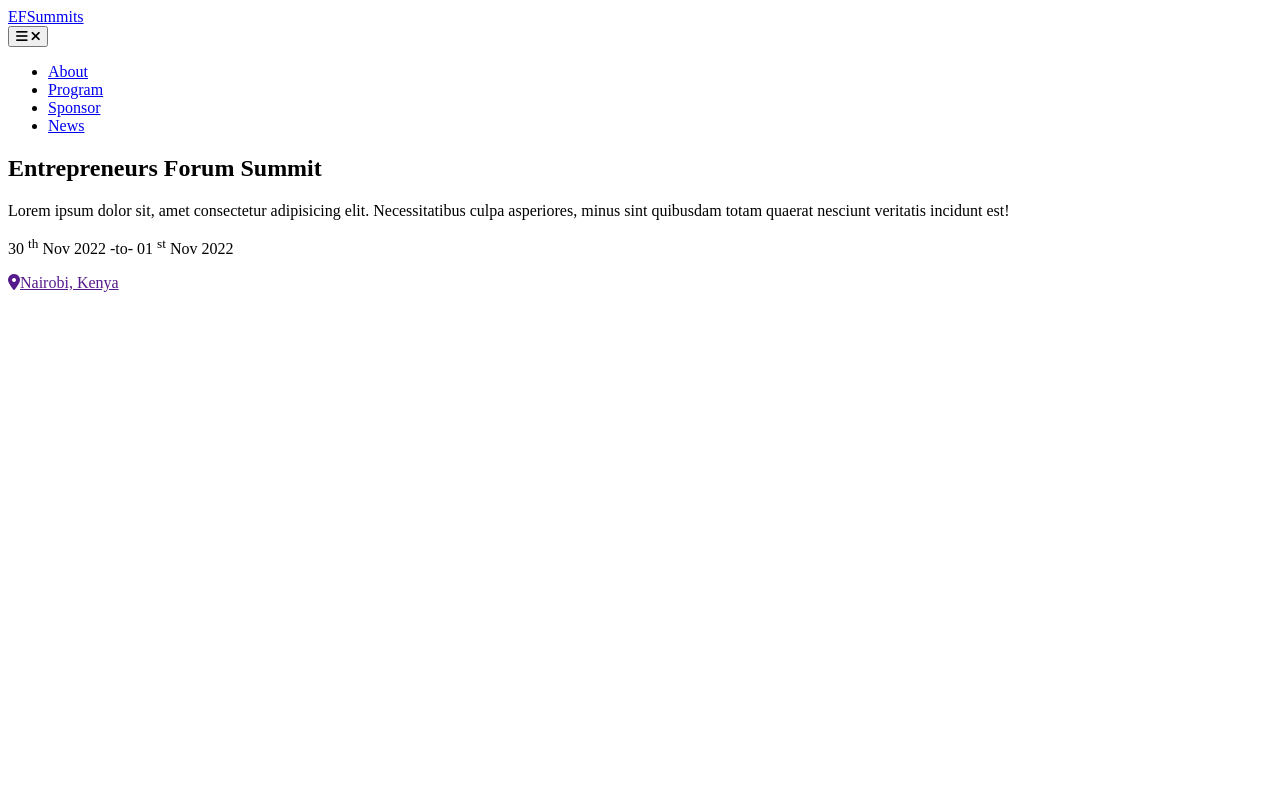
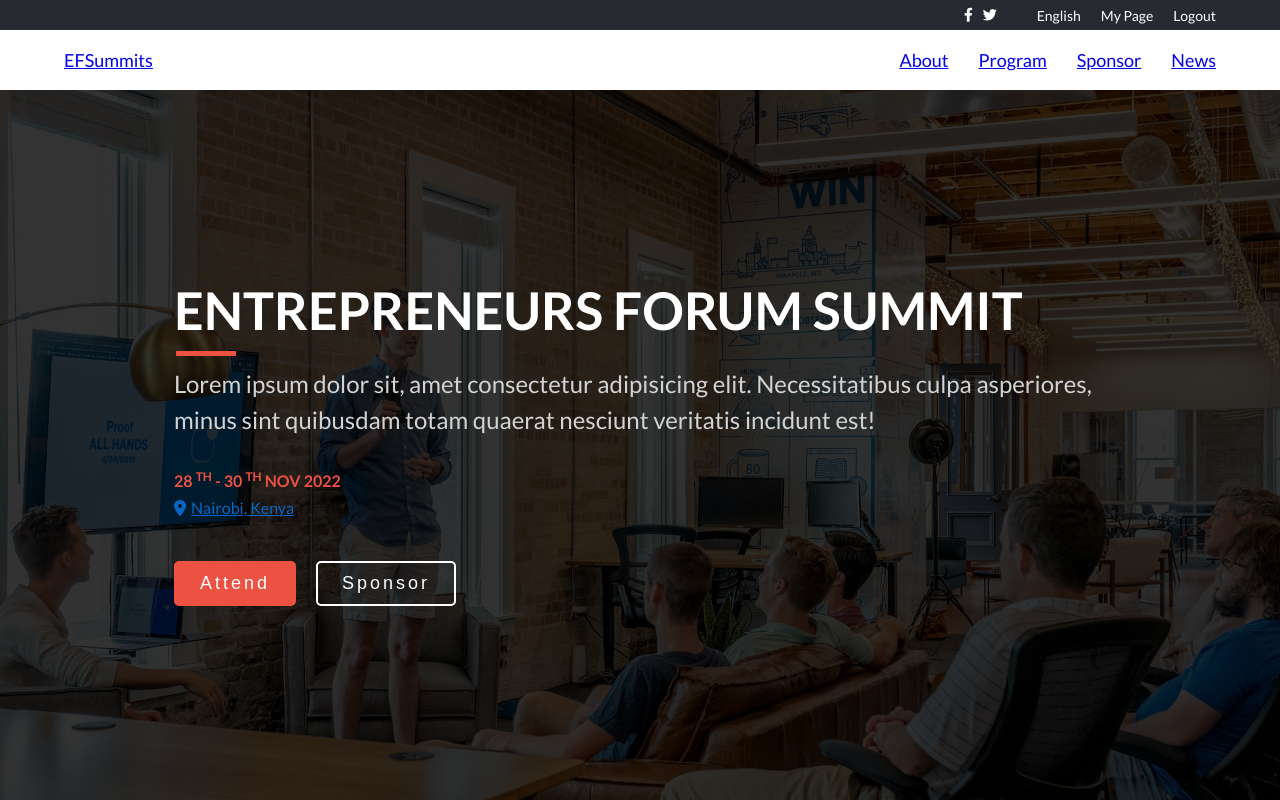
Before and after one commit to serengia/Entrepreneurs-Forum-Summit---Capstone-Project, a website: page index.html in a window 1280 px wide. Drawn offline with Linux system fonts and the light colour scheme.

Commit message:
Add styles to header and hero section

```diff
--- a/index.html
+++ b/index.html
@@ -12,14 +12,29 @@
     <link rel="stylesheet" href="https://cdnjs.cloudflare.com/ajax/libs/font-awesome/6.2.0/css/all.min.css"
         integrity="sha512-xh6O/CkQoPOWDdYTDqeRdPCVd1SpvCA9XXcUnZS2FmJNp1coAFzvtCN9BmamE+4aHK8yyUHUSCcJHgXloTyT2A=="
         crossorigin="anonymous" referrerpolicy="no-referrer" />
-    <link rel="stylesheet" href="style.css">
+    <link rel="stylesheet" href="css/style.css">
     <script defer src="script.js"></script>
     <title>Entrepreneurs Forum Summit</title>
 </head>
 
 <body>
     <header class="header">
-        <div class="header-container row">
+        <div class="header-top">
+            <div class="header-top-container row">
+                <div class="social-links">
+                    <i class="fa-brands fa-facebook-f"></i>
+                    <i class="fa-brands fa-twitter"></i>
+                </div>
+
+                <ul class="user-links">
+                    <li>English</li>
+                    <li>My Page</li>
+                    <li>Logout</li>
+                </ul>
+
+            </div>
+        </div>
+        <div class="header-bottom row">
             <a href="/" class="logo">EFSummits</a>
             <nav class="nav">
                 <button class="menu-button">
@@ -38,12 +53,17 @@
     <main class="main">
         <section class="section-hero">
             <div class="hero-container row">
-                <h1 class="header-primary">Entrepreneurs Forum Summit</h1>
-                <p>Lorem ipsum dolor sit, amet consectetur adipisicing elit. Necessitatibus culpa asperiores, minus sint
+                <h1 class="heading-primary">Entrepreneurs Forum Summit</h1>
+                <p class="m-t-m">Lorem ipsum dolor sit, amet consectetur adipisicing elit. Necessitatibus culpa
+                    asperiores, minus sint
                     quibusdam totam quaerat nesciunt veritatis incidunt est!</p>
-                <div class="event-details">
-                    <p>30 <sup>th</sup> Nov 2022 -to- 01 <sup>st</sup> Nov 2022</p>
+                <div class="event-details m-t-m">
+                    <p>28 <sup>th</sup> - 30 <sup>th</sup> Nov 2022 </p>
                     <a href=""><i class="fa-solid fa-location-dot"></i>Nairobi, Kenya</a>
+                </div>
+                <div class="header-buttons m-t-l">
+                    <button class="btn btn-primary">Attend</button>
+                    <button class="btn btn-secondary">Sponsor</button>
                 </div>
             </div>
         </section>
--- /dev/null
+++ b/style.scss
@@ -0,0 +1,284 @@
+:root {
+  --color-primary: #272a31;
+  --color-secondary: #ec5242;
+  --color-grey-1: #d3d3d3;
+}
+
+*,
+*::after,
+*::before {
+  padding: 0;
+  margin: 0;
+  box-sizing: border-box;
+}
+
+html {
+  font-size: 62.5%;
+}
+
+body {
+  font-family: "Lato", sans-serif;
+  color: var(--color-primary);
+  font-size: 1.8rem;
+  line-height: 1.5;
+  font-weight: 400;
+}
+
+/* UTILITIES CLASSES */
+.row {
+  width: 90% !important;
+  margin: 0 auto !important;
+}
+
+.m-b-s {
+  margin-bottom: 2rem !important;
+}
+.m-b-m {
+  margin-bottom: 3rem !important;
+}
+.m-b-l {
+  margin-bottom: 4rem !important;
+}
+.m-b-xl {
+  margin-bottom: 6rem !important;
+}
+
+.m-t-s {
+  margin-top: 2rem !important;
+}
+.m-t-m {
+  margin-top: 3rem !important;
+}
+.m-t-l {
+  margin-top: 4rem !important;
+}
+.m-t-xl {
+  margin-top: 6rem !important;
+}
+
+/* HEADER SECTION */
+.header {
+  box-shadow: 0 0.5rem 1rem 0.2rem rgba(0, 0, 0, 0.05);
+}
+
+.header-top {
+  background-color: var(--color-primary);
+  height: 3rem;
+  color: #fff;
+
+  display: flex;
+  align-items: center;
+
+  .social-links {
+    margin-left: auto;
+    font-size: 1.4rem;
+    display: flex;
+    align-items: center;
+    gap: 1rem;
+  }
+
+  .user-links {
+    display: flex;
+    list-style: none;
+    gap: 2rem;
+    align-items: center;
+    font-size: 1.4rem;
+  }
+}
+
+.header-bottom {
+  min-height: 6rem;
+  display: flex;
+  align-items: center;
+  justify-content: space-between;
+}
+
+.header-top-container {
+  display: flex;
+  align-items: center;
+  gap: 4rem;
+}
+
+.header {
+  .nav {
+    display: flex;
+    align-items: center;
+  }
+
+  .nav-links {
+    display: flex;
+    align-items: center;
+    list-style: none;
+    gap: 3rem;
+  }
+}
+
+.menu-button {
+  display: none;
+}
+
+.heading-primary {
+  font-size: 5.2rem;
+  color: #fff;
+  text-transform: uppercase;
+  position: relative;
+  line-height: 1;
+
+  &::before {
+    content: "";
+    height: 0.5rem;
+    width: 6rem;
+    bottom: -2rem;
+    left: 0.2rem;
+    background-color: var(--color-secondary);
+
+    position: absolute;
+  }
+}
+
+/* HERO SECTION */
+.section-hero {
+  background-image: linear-gradient(rgba(0, 0, 0, 0.8), rgba(0, 0, 0, 0.8)),
+    url("../img/hero-entre.jpg");
+  min-height: calc(100vh - 9rem);
+  background-size: cover;
+  background-repeat: no-repeat;
+  background-position: center;
+
+  padding: 4rem 0;
+  display: flex;
+  flex-direction: column;
+  justify-content: center;
+}
+
+.hero-container {
+  padding: 0 11rem;
+  p {
+    color: var(--color-grey-1);
+    font-size: 2.4rem;
+  }
+}
+
+.event-details {
+  border-radius: 0.5rem;
+  align-self: flex-start;
+
+  p {
+    font-size: 1.6rem;
+    text-transform: uppercase;
+    color: var(--color-secondary);
+    font-weight: 600;
+
+    sup {
+      font-size: 1.2rem;
+    }
+  }
+
+  .fa-location-dot {
+    margin-right: 0.5rem;
+  }
+  a:link,
+  a:visited {
+    color: #0a66c2;
+    font-size: 1.6rem;
+  }
+
+  a:hover,
+  a:active {
+  }
+}
+
+.header-buttons {
+  display: flex;
+  gap: 2rem;
+}
+
+.btn {
+  cursor: pointer;
+  padding: 1rem 2.4rem;
+  border-radius: 0.5rem;
+  font-size: 1.8rem;
+  letter-spacing: 0.3rem;
+
+  &-primary {
+    background-color: var(--color-secondary);
+    border: solid 2px var(--color-secondary);
+    color: #fff;
+    transition: all 0.2s;
+
+    &:hover {
+      filter: brightness(0.7);
+    }
+  }
+  &-secondary {
+    background-color: transparent;
+    border: solid 2px #fff;
+    color: #fff;
+
+    transition: all 0.2s;
+
+    &:hover {
+      filter: brightness(0.7);
+    }
+  }
+}
+
+// Large devices (desktops, less than 1200px)
+@media (max-width: 1200px) {
+  .heading-primary {
+    font-size: 4.2rem;
+    line-height: 1;
+
+    &::before {
+      content: "";
+      width: 6rem;
+    }
+  }
+
+  .hero-container {
+    padding: 0 0;
+  }
+}
+// Medium devices (tablets, less than 992px)
+@media (max-width: 992px) {
+  .heading-primary {
+    font-size: 3rem;
+  }
+}
+
+// Small devices (landscape phones, less than 768px)
+@media (max-width: 768px) {
+  .menu-button {
+    display: flex;
+  }
+
+  .header {
+    .nav-links {
+      display: none;
+    }
+  }
+
+  .header-top {
+    .social-links {
+      margin-left: 0;
+    }
+  }
+
+  .header-top-container {
+    justify-content: space-between;
+  }
+}
+
+// X-Small devices (portrait phones, less than 576px)
+@media (max-width: 576px) {
+  .heading-primary {
+    font-size: 2.4rem;
+  }
+
+  .btn {
+    padding: 0.6rem 1.8rem;
+    border-radius: 0.3rem;
+    font-size: 1.6rem;
+    letter-spacing: 0.2rem;
+  }
+}
```
Also changed, not shown: css/style.css (added), img/hero-entre.jpg (added), style.css (deleted), 1 other file.
